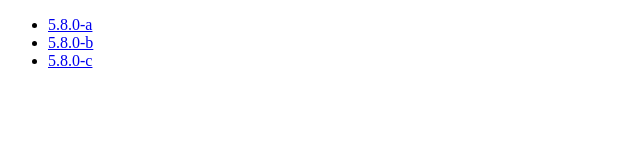
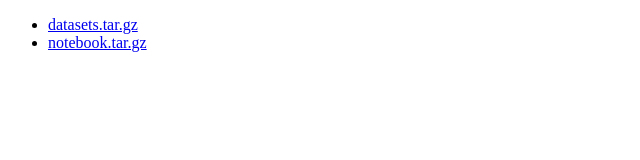
Before and after one commit to Nkawu/ideal-lamp, a plain HTML site: page yrqP8pNFiWVzUs7uWR36.html in a window 1280 px wide. Shown: the whole page, without its empty margins (0-640 px from the left). Drawn offline with Linux system fonts and the light colour scheme.

Commit message:
Add notebook & dataset

```diff
--- a/yrqP8pNFiWVzUs7uWR36.html
+++ b/yrqP8pNFiWVzUs7uWR36.html
@@ -3,9 +3,8 @@
 <body>
 
 <ul>
-  <li><a href="stuffs/semgrep_5.8.0.tgzaa" download="semgrep_5.8.0.tgzaa">5.8.0-a</a></li>
-  <li><a href="stuffs/semgrep_5.8.0.tgzab" download="semgrep_5.8.0.tgzab">5.8.0-b</a></li>
-  <li><a href="stuffs/semgrep_5.8.0.tgzac" download="semgrep_5.8.0.tgzac">5.8.0-c</a></li>
+  <li><a href="stuffs/datasets.tar.gz" download="datasets.tar.gz">datasets.tar.gz</a></li>
+  <li><a href="stuffs/notebook.tar.gz" download="notebook.tar.gz">notebook.tar.gz</a></li>
 </ul>
 
 </body>
```
Also changed, not shown: 2 other files.
